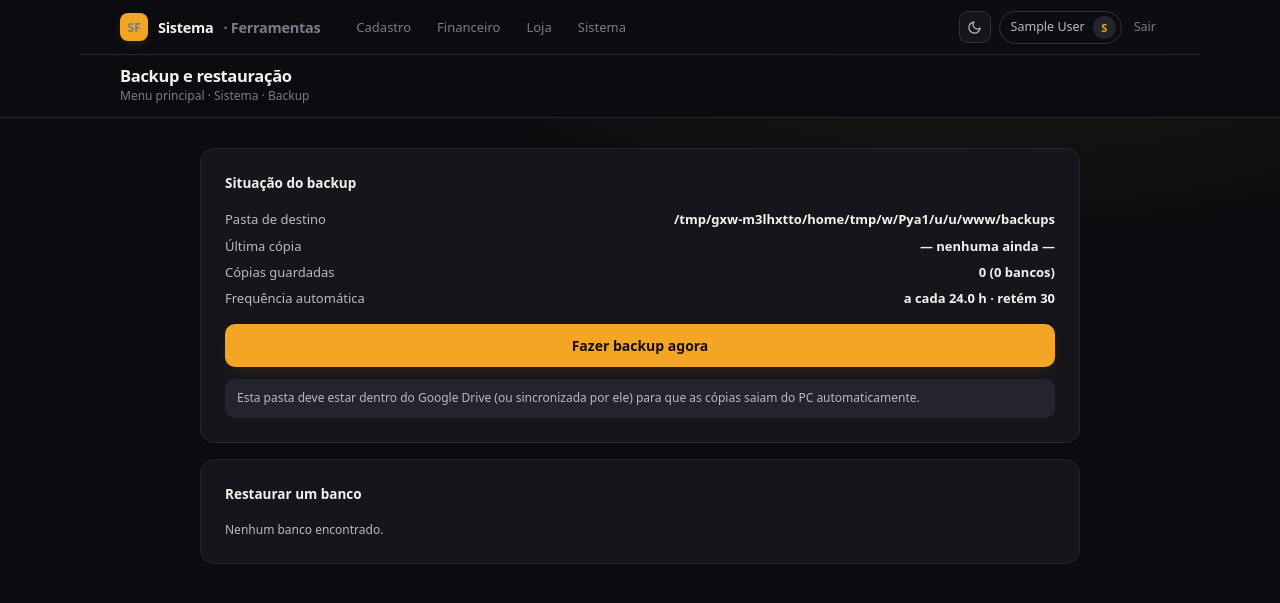
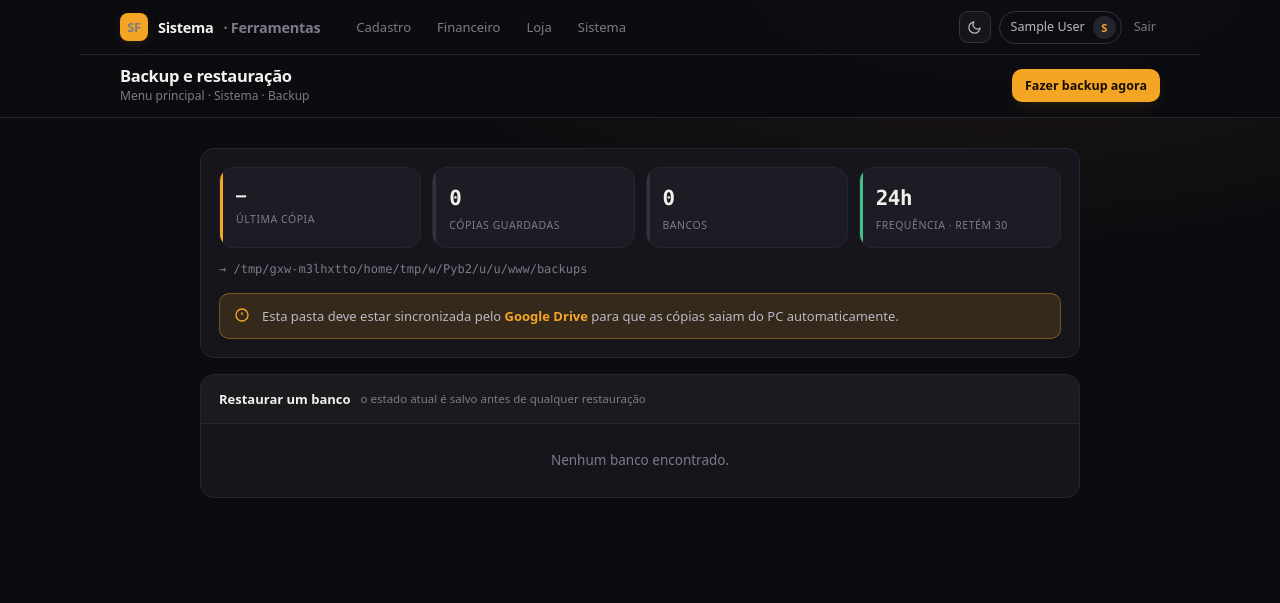
Before and after one commit to Danitinho/sistema-ferramentas, a Flask app: page /sistema/backup/ in a window 1280 px wide. Shown: the top 603 px of the page. Run offline with Flask 3, Linux system fonts and the light colour scheme; the visitor is signed in with stand-in values (Sample User, id 1).

Commit message:
Redesign fase 2: login com painel de marca, setup, usuarios e backup
Telas de sistema migradas para o novo idioma visual: login/setup sem
header com cartao de marca, usuarios com avatares e modais globais,
backup com stat-cards e alerta do Google Drive.

Co-Authored-By: Claude Fable 5 <noreply@anthropic.com>

```diff
--- a/templates/sistema/backup.html
+++ b/templates/sistema/backup.html
@@ -3,56 +3,68 @@
 {% block header_title %}Backup e restauração{% endblock %}
 {% block breadcrumb %}<a href="/">Menu principal</a> · Sistema · Backup{% endblock %}
 
+{% block header_actions %}
+<button class="btn btn-primary btn-sm" id="btn-agora" onclick="fazerAgora()">Fazer backup agora</button>
+{% endblock %}
+
 {% block extra_head %}
 <style>
-  .kv { display:grid; grid-template-columns:1fr auto; gap:6px 12px; font-size:13px; }
-  .kv .lbl { color:var(--gray); }
-  .kv .val { font-weight:600; text-align:right; }
-  .banco-bloco { border-bottom:0.5px solid var(--border); padding:12px 0; }
-  .banco-bloco:last-child { border-bottom:none; }
-  .banco-nome { font-weight:600; font-size:14px; display:flex; align-items:center; gap:8px; }
-  .banco-nome .tag { font-size:10px; padding:2px 8px; border-radius:10px; font-weight:700; }
-  .tag.vivo { background:var(--success-bg); color:var(--success); }
-  .tag.orfao { background:var(--warning-bg); color:var(--warning); }
-  .copia-sel { display:flex; gap:8px; margin-top:8px; align-items:center; }
-  .copia-sel select { flex:1; }
-  .copia-sel .btn { margin-top:0; width:auto; padding:9px 14px; }
-  .muted { font-size:12px; color:var(--gray); margin-top:3px; }
-  .hint { font-size:12px; color:var(--gray); background:var(--gray-light);
-          border-radius:var(--radius-sm); padding:10px 12px; margin-top:12px; }
+  .grid-stats { display: grid; grid-template-columns: repeat(2, 1fr); gap: 11px; }
+  @media (min-width: 640px) { .grid-stats { grid-template-columns: repeat(4, 1fr); } }
+  .dest { font-size: 12px; color: var(--muted); word-break: break-all;
+    font-family: var(--mono); margin-top: 12px; }
+  .banco-bloco { padding: 15px 18px; border-bottom: 1px solid var(--line); }
+  .banco-bloco:last-child { border-bottom: none; }
+  .banco-nome { font-weight: 650; font-size: 13.5px; display: flex; align-items: center;
+    gap: 9px; font-family: var(--mono); }
+  .copia-sel { display: flex; gap: 8px; margin-top: 10px; align-items: center; }
+  .copia-sel select { flex: 1; }
+  .muted-s { font-size: 11.5px; color: var(--muted); margin-top: 6px; }
 </style>
 {% endblock %}
 
 {% block content %}
-<div class="card">
-  <div class="card-title">Situação do backup</div>
-  <div class="kv">
-    <span class="lbl">Pasta de destino</span>
-    <span class="val" style="word-break:break-all">{{ status.destino }}</span>
-    <span class="lbl">Última cópia</span>
-    <span class="val">{{ status.ultima_copia or "— nenhuma ainda —" }}</span>
-    <span class="lbl">Cópias guardadas</span>
-    <span class="val">{{ status.total_copias }} ({{ status.total_bancos }} bancos)</span>
-    <span class="lbl">Frequência automática</span>
-    <span class="val">a cada {{ status.intervalo_horas }} h · retém {{ status.retencao }}</span>
-  </div>
-  <button class="btn btn-primary" id="btn-agora" onclick="fazerAgora()">Fazer backup agora</button>
-  <div class="result-box" id="msg-agora" style="margin-top:12px"></div>
-  <div class="hint">
-    Esta pasta deve estar dentro do Google Drive (ou sincronizada por ele) para
-    que as cópias saiam do PC automaticamente.
+<div class="card" style="padding:0;overflow:hidden">
+  <div class="card-body">
+    <div class="grid-stats">
+      <div class="stat-card s-amber">
+        <div class="stat-v num" style="font-size:1.05rem">{{ status.ultima_copia or "—" }}</div>
+        <div class="stat-l">Última cópia</div>
+      </div>
+      <div class="stat-card">
+        <div class="stat-v num">{{ status.total_copias }}</div>
+        <div class="stat-l">Cópias guardadas</div>
+      </div>
+      <div class="stat-card">
+        <div class="stat-v num">{{ status.total_bancos }}</div>
+        <div class="stat-l">Bancos</div>
+      </div>
+      <div class="stat-card s-success">
+        <div class="stat-v num">{{ status.intervalo_horas | int }}h</div>
+        <div class="stat-l">Frequência · retém {{ status.retencao }}</div>
+      </div>
+    </div>
+    <div class="dest">→ {{ status.destino }}</div>
+    <div class="result-box" id="msg-agora" style="margin-top:14px">
+      <div class="result-value" id="msg-agora-txt" style="font-size:14px"></div>
+    </div>
+    <div class="alertx" style="margin-top:14px">
+      <svg width="16" height="16" viewBox="0 0 24 24" fill="none" stroke="currentColor" stroke-width="2" style="color:var(--warning);flex-shrink:0;margin-top:1px"><circle cx="12" cy="12" r="9"/><path d="M12 8v4M12 16h.01"/></svg>
+      <span>Esta pasta deve estar sincronizada pelo <b>Google Drive</b> para que as cópias saiam do PC automaticamente.</span>
+    </div>
   </div>
 </div>
 
-<div class="card">
-  <div class="card-title">Restaurar um banco</div>
+<div class="card card-flush">
+  <div class="card-head"><span class="ttl">Restaurar um banco</span>
+    <span class="hint">o estado atual é salvo antes de qualquer restauração</span></div>
   {% if status.grupos %}
   {% for g in status.grupos %}
   <div class="banco-bloco">
     <div class="banco-nome">
       {{ g.banco }}
-      {% if g.existe_ao_vivo %}<span class="tag vivo">ativo</span>
-      {% else %}<span class="tag orfao">só backup</span>{% endif %}
+      {% if g.existe_ao_vivo %}<span class="pill p-quit">ativo</span>
+      {% else %}<span class="pill p-part">só backup</span>{% endif %}
     </div>
     {% if g.copias %}
     <div class="copia-sel">
@@ -61,17 +73,17 @@
         <option value="{{ c.arquivo }}">{{ c.quando }} · {{ (c.tamanho / 1024) | round(1) }} KB</option>
         {% endfor %}
       </select>
-      <button class="btn btn-secondary"
+      <button class="btn btn-secondary btn-sm"
               onclick="restaurar('{{ g.banco | e }}', 'sel-{{ loop.index }}')">Restaurar</button>
     </div>
-    <div class="muted">{{ g.copias | length }} cópia(s) disponível(is).</div>
+    <div class="muted-s">{{ g.copias | length }} cópia(s) disponível(is).</div>
     {% else %}
-    <div class="muted">Nenhuma cópia ainda.</div>
+    <div class="muted-s">Nenhuma cópia ainda.</div>
     {% endif %}
   </div>
   {% endfor %}
   {% else %}
-  <div class="muted">Nenhum banco encontrado.</div>
+  <div class="empty-state">Nenhum banco encontrado.</div>
   {% endif %}
 </div>
 {% endblock %}
@@ -88,12 +100,12 @@ async function fazerAgora() {
   btn.disabled = false; btn.textContent = "Fazer backup agora";
   if (r.ok) {
     const res = r.resultado;
-    msg.textContent = `${res.copiados}/${res.total} bancos copiados em ${res.quando}.`
+    $("msg-agora-txt").textContent = `${res.copiados}/${res.total} bancos copiados em ${res.quando}.`
       + (res.falhas ? ` ${res.falhas} falha(s).` : "");
     msg.classList.add("show");
     setTimeout(() => location.reload(), 1200);
   } else {
-    msg.textContent = r.msg || "Falha ao fazer backup.";
+    $("msg-agora-txt").textContent = r.msg || "Falha ao fazer backup.";
     msg.classList.add("show", "error");
   }
 }
```
Also changed, not shown: templates/sistema/login.html (+56 -6 lines), templates/sistema/setup.html (+38 -12 lines), templates/sistema/usuarios.html (+58 -58 lines).
